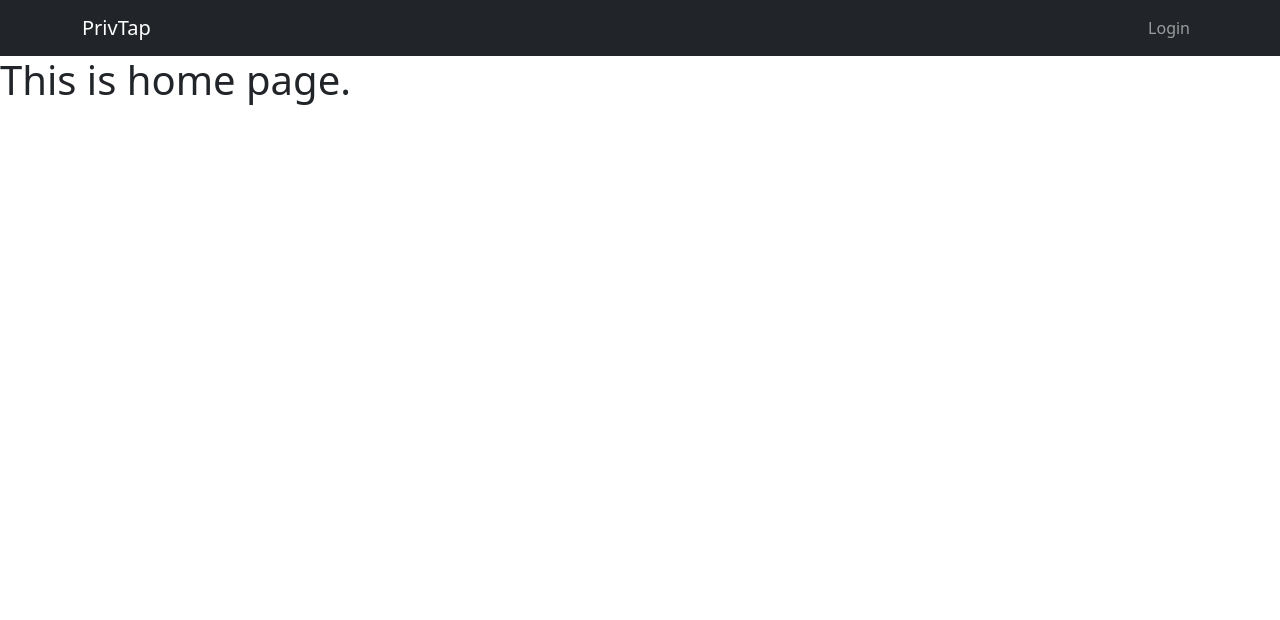
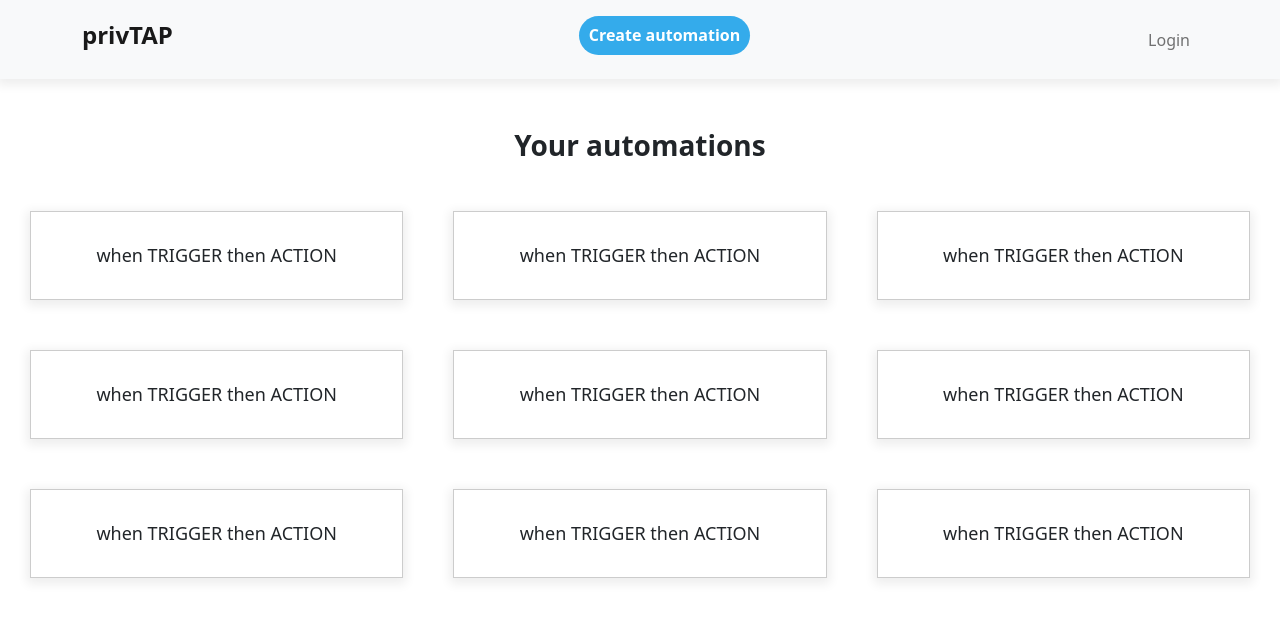
Before and after one commit to bbacani/privtap-fe, a React (Create React App) app: page / in a window 1280 px wide. Shown: the top 620 px of the page. Built offline with nearby package versions, Linux system fonts and the light colour scheme.

Commit message:
updated header and homepage

```diff
--- /dev/null
+++ b/src/components/Home/Home.css
@@ -0,0 +1,21 @@
+.title {
+    padding-top: 50px;
+    text-align: center;
+    font-weight: bolder;
+}
+
+.grid-container {
+    display: grid;
+    grid-template-columns: auto auto auto;
+    padding: 40px 30px 0px 30px;
+    gap: 50px 50px;
+}
+
+.grid-item {
+    background-color: rgba(255, 255, 255);
+    border: 1px solid rgba(0, 0, 0, 0.2);
+    box-shadow: 0 3px 10px 3px rgba(0, 0, 0, 0.07);
+    padding: 30px;
+    font-size: 18px;
+    text-align: center;
+}
--- a/src/components/Home/Home.js
+++ b/src/components/Home/Home.js
@@ -1,8 +1,24 @@
 import React from 'react';
+import "./Home.css"
 
 function Home() {
     return (
-        <h1>This is home page.</h1>
+        <div>
+            <div>
+                <h3 className="title">Your automations</h3>
+                <div className="grid-container">
+                    <div className="grid-item">when TRIGGER then ACTION</div>
+                    <div className="grid-item">when TRIGGER then ACTION</div>
+                    <div className="grid-item">when TRIGGER then ACTION</div>
+                    <div className="grid-item">when TRIGGER then ACTION</div>
+                    <div className="grid-item">when TRIGGER then ACTION</div>
+                    <div className="grid-item">when TRIGGER then ACTION</div>
+                    <div className="grid-item">when TRIGGER then ACTION</div>
+                    <div className="grid-item">when TRIGGER then ACTION</div>
+                    <div className="grid-item">when TRIGGER then ACTION</div>
+                </div>
+            </div>
+        </div>
     );
 }
 
--- a/src/components/common/Header/Header.css
+++ b/src/components/common/Header/Header.css
@@ -0,0 +1,17 @@
+.header {
+    box-shadow: 0 3px 10px 3px rgba(0, 0, 0, 0.07);
+}
+
+.createAutomation {
+    background-color: #34abeb;
+    font-weight: bolder;
+    font-size: 16px;
+    color: white;
+    border-radius: 20px;
+    padding: 10px;
+}
+
+.brand {
+    font-weight: bolder;
+    font-size: 24px;
+}
--- a/src/components/common/Header/Header.js
+++ b/src/components/common/Header/Header.js
@@ -5,11 +5,17 @@ import {Container, Nav, Navbar} from "react-bootstrap";
 function Header() {
 
     return (
-        <Navbar bg="dark" variant="dark">
+        <Navbar bg="light" className="header">
             <Container>
                 <Navbar.Brand href="/">
-                    PrivTap
+                    <h4 className="brand">privTAP</h4>
                 </Navbar.Brand>
+
+                <Nav className="justify-content-center">
+                    <Nav.Link href="/createAutomation">
+                        <h4 className="createAutomation">Create automation</h4>
+                    </Nav.Link>
+                </Nav>
 
                 <Nav className="justify-content-end">
                     <Nav.Link href="/login">Login</Nav.Link>
```
